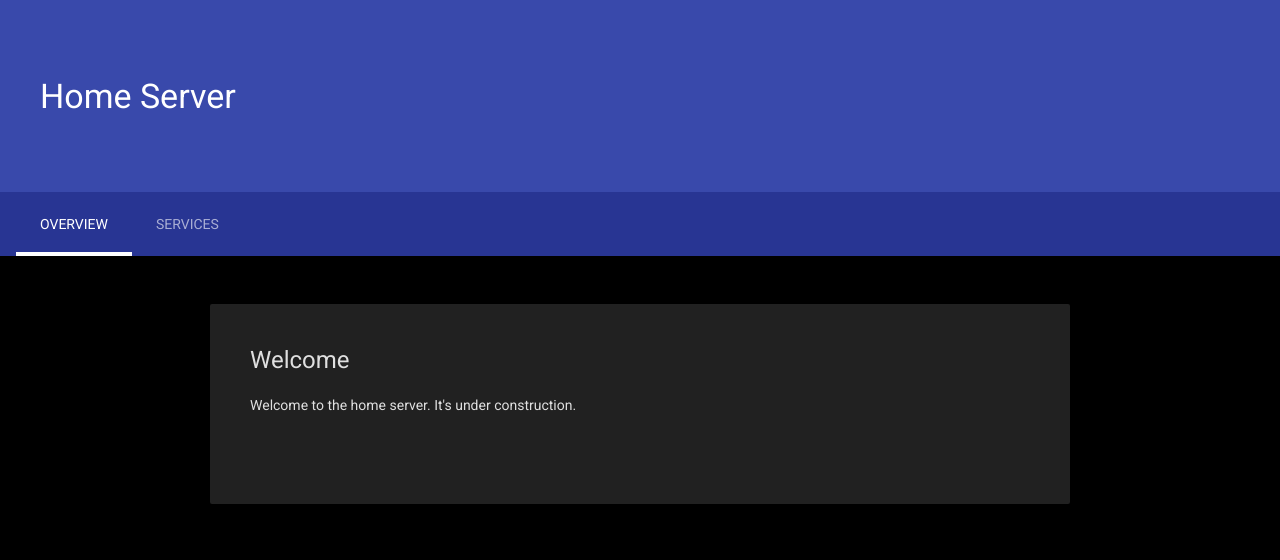
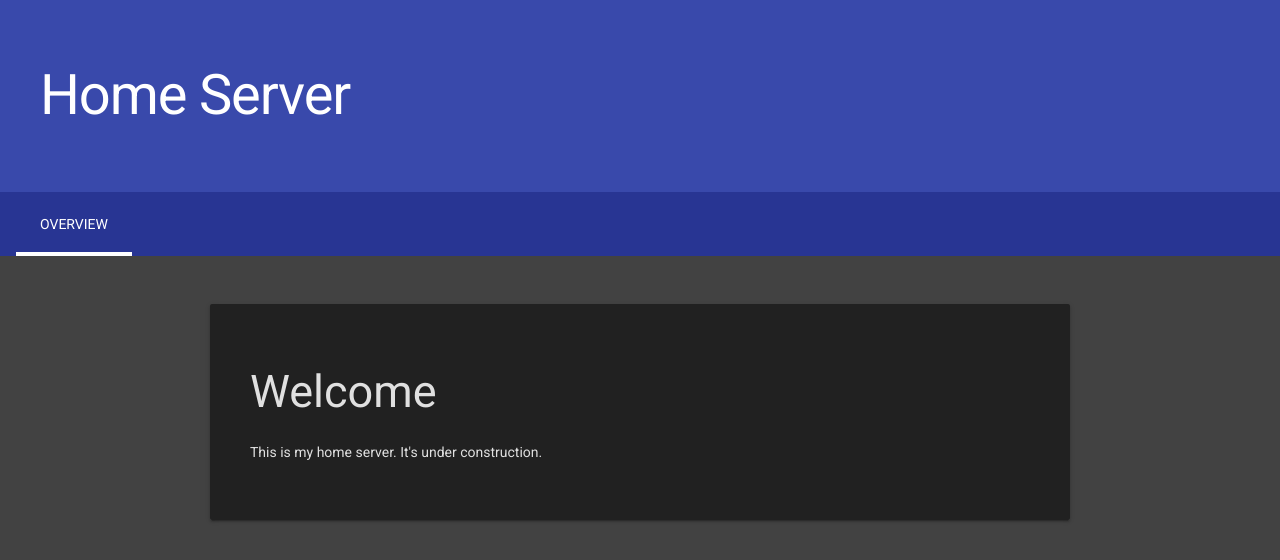
Before and after one commit to cwshugg/dimrod, a plain HTML site: page http/root/index.html in a window 1280 px wide. Drawn offline with nearby package versions, Linux system fonts and the light colour scheme.

Commit message:
implemented a number of scripts to make website building easier

```diff
--- a/http/root/index.html
+++ b/http/root/index.html
@@ -52,7 +52,7 @@ The GitHub repository can be found at this link:
     </head>
 
     <!-- CONTENT -->
-    <body class="mdl-demo mdl-color--black mdl-color-text--grey-700 mdl-base">
+    <body class="mdl-demo mdl-color--grey-800 mdl-color-text--grey-700 mdl-base">
         <div class="mdl-layout mdl-js-layout mdl-layout--fixed-header">
             <!-- colored header at the top of the page -->
             <header class="mdl-layout__header mdl-layout__header--scroll mdl-color--indigo-600">
@@ -60,60 +60,29 @@ The GitHub repository can be found at this link:
 
                 </div>
                 <div class="mdl-layout--large-screen-only mdl-layout__header-row">
-                    <h3>Home Server</h3>
+                    <h1>Home Server</h1>
                 </div>
                 <div class="mdl-layout--large-screen-only mdl-layout__header-row">
 
                 </div>
 
                 <!-- top-bar menu items -->
-                <div class="mdl-layout__tab-bar mdl-js-ripple-effect mdl-color--indigo-800">
-                    <a href="#overview" class="mdl-layout__tab is-active">Overview</a>
-                    <a href="#services" class="mdl-layout__tab">Services</a>
+                <div id="tab_anchors" class="mdl-layout__tab-bar mdl-js-ripple-effect mdl-color--indigo-800">
+                    <!-- no tabs anchors yet - it will be filled dynamically -->
                 </div>
             </header>
 
             <!-- main page content -->
-            <main class="mdl-layout__content">
-                <!-- OVERVIEW TAB -->
-                <div class="mdl-layout__tab-panel mdl-color--black is-active" id="overview">
-
-                    <!-- card 1 -->
-                    <section class="section--center mdl-grid mdl-grid--no-spacing mdl-shadow--2dp">
-                        <!--
-                        <header class="section__play-btn mdl-cell mdl-cell--3-col-desktop mdl-cell--2-col-tablet mdl-cell--4-col-phone mdl-color--teal-100 mdl-color-text--white">
-                        <i class="material-icons">play_circle_filled</i>
-                        </header>
-                        -->
-                        <div class="mdl-card mdl-cell mdl-cell--12-col mdl-color--grey-900 mdl-color-text--grey-300">
-                            <div class="mdl-card__supporting-text">
-                                <h4>Welcome</h4>
-                                Welcome to the home server.
-                                It's under construction.
-                            </div>
-                        </div>
-                    </section>
-
-                </div>
-
-                <!-- SERVICES TAB -->
-                <div class="mdl-layout__tab-panel mdl-color--black" id="services">
-
-                    <!-- card 1 -->
-                    <section class="section--center mdl-grid mdl-grid--no-spacing mdl-shadow--2dp">
-                        <div class="mdl-card mdl-cell mdl-cell--12-col mdl-color--grey-900 mdl-color-text--grey-300">
-                            <div class="mdl-card__supporting-text">
-                                <h4>Service Status</h4>
-                                TODO: display status of my running services here.
-                            </div>
-                        </div>
-                    </section>
-                </div>
-
+            <main id="content" class="mdl-layout__content">
+                <!-- no tab divs or cards here - they will be created dynamically -->
             </main>
         </div>
 
         <!-- JS imports -->
         <script src="https://code.getmdl.io/1.3.0/material.min.js"></script>
+        <script src="script/cards.js"></script>
+        <script src="script/tabs.js"></script>
+        <script src="script/services.js"></script>
+        <script src="script/home.js"></script>
     </body>
 </html>
--- /dev/null
+++ b/http/root/script/cards.js
@@ -0,0 +1,74 @@
+// JS code used to create material-design cards for the material-design-lite
+// theme I'm borrowing from Google.
+//
+//      Connor Shugg
+
+// Card globals
+const card_section_class = "section--center mdl-grid mdl-grid--no-spacing mdl-shadow--2dp";
+const card_div_class = "mdl-card mdl-cell--12-col";
+const card_color_bg = "mdl-color--grey-900";
+const card_color_text = "mdl-color-text--grey-300";
+
+// Main card class.
+class Card
+{
+    // Constructor. Takes in an ID for the HTML element.
+    constructor(id)
+    {
+        this.id = id;
+
+        // create the 'section' wrapper element
+        this.html = document.createElement("section");
+        this.html.className = card_section_class;
+        this.html.id = this.id + "_section";
+
+        // create the inner div (the actual card)
+        this.div = document.createElement("div");
+        this.div.className = card_div_class + " " +
+                             card_color_bg + " " +
+                             card_color_text;
+        this.div.id = this.id + "_div";
+        this.html.appendChild(this.div);
+
+        // create a supporting text div
+        this.stdiv = document.createElement("div");
+        this.stdiv.className = "mdl-card__supporting-text";
+        this.stdiv.id = this.id + "_stdiv";
+        this.div.appendChild(this.stdiv);
+
+        // set up a few internal fields for other parts of the card
+        this.title = null;
+        this.text = null;
+    }
+
+    // Takes in a title and updates the card's title text.
+    set_title(title)
+    {
+        // if the title doesn't exist, create it
+        if (!this.title)
+        {
+            this.title = document.createElement("h2");
+            this.title.id = this.id + "_title";
+
+            // ensure the title is at the top
+            if (this.stdiv.children.length > 0)
+            { this.stdiv.insertBefore(this.title, this.stdiv.children[0]); }
+            else
+            { this.stdiv.appendChild(this.title); }
+        }
+        this.title.innerHTML = title;
+    }
+
+    // Takes in text and updates the card's supporting text.
+    set_text(text)
+    {
+        // if the text paragraph doesn't exist, create it
+        if (!this.text)
+        {
+            this.text = document.createElement("p");
+            this.text.id = this.id + "_text";
+            this.stdiv.appendChild(this.text);
+        }
+        this.text.innerHTML = text;
+    }
+}
--- /dev/null
+++ b/http/root/script/home.js
@@ -0,0 +1,27 @@
+// Home page setup code.
+//
+//      Connor Shugg
+
+// Document globals
+const content = document.getElementById("content");
+const tab_anchors = document.getElementById("tab_anchors");
+
+// Services
+const services = [
+];
+
+// Window-load function
+window.onload = function()
+{
+    // set up page tabs
+    const tab_overview = new Tab("overview", true);
+    tab_overview.set_title("Overview");
+    content.appendChild(tab_overview.html);
+    tab_anchors.appendChild(tab_overview.anchor);
+
+    // add an initial card to the overview tab
+    const card_welcome = new Card("card_welcome");
+    card_welcome.set_title("Welcome");
+    card_welcome.set_text("This is my home server. It's under construction.");
+    tab_overview.add_card(card_welcome);
+}
--- /dev/null
+++ b/http/root/script/services.js
@@ -0,0 +1,24 @@
+// This module defines the 'Service' class, a simple uniform way for my server
+// to keep track of various services the home server provides.
+
+// Global status "enum" for services.
+const ServiceStatus =
+{
+    UNKNOWN: -1,
+    DOWN: 0,
+    UP: 1
+}
+
+
+// Main service class.
+class Service
+{
+    // Constructor.
+    constructor(name)
+    {
+        this.name = name;
+        this.state = ServiceStatus.UNKNOWN;
+    }
+}
+
+// Service status enum.
--- /dev/null
+++ b/http/root/script/tabs.js
@@ -0,0 +1,46 @@
+// A class representing a single tab in the material design css/html template
+// I'm borrowing from Google.
+//
+//      Connor Shugg
+
+// Styling globals.
+const tab_div_color_bg = "mdl-color--grey-800";
+
+// Tab class.
+class Tab
+{
+    // Constructor. Takes in an ID string a boolean indicating whether or not
+    // the tab is active.
+    constructor(id, is_active)
+    {
+        this.id = id;
+
+        // create the 'div' that contains the tab's page content
+        this.html = document.createElement("div");
+        this.html.id = this.id;
+        this.html.className = "mdl-layout__tab-panel " + tab_div_color_bg;
+        if (is_active)
+        { this.html.className += " is-active"; }
+
+        // create the anchor that's used as the tab selector
+        this.anchor = document.createElement("a");
+        this.anchor.id = this.id + "_anchor";
+        this.anchor.className = "mdl-layout__tab";
+        if (is_active)
+        { this.anchor.className += " is-active"; }
+        this.anchor.href = "#" + this.html.id;
+        this.anchor.innerHTML = this.id;
+    }
+
+    // Takes in a title and update's the tab's anchor text.
+    set_title(title)
+    {
+        this.anchor.innerHTML = title;
+    }
+
+    // Takes in a Card object and adds its HTML to the internal div.
+    add_card(card)
+    {
+        this.html.appendChild(card.html);
+    }
+}
```
